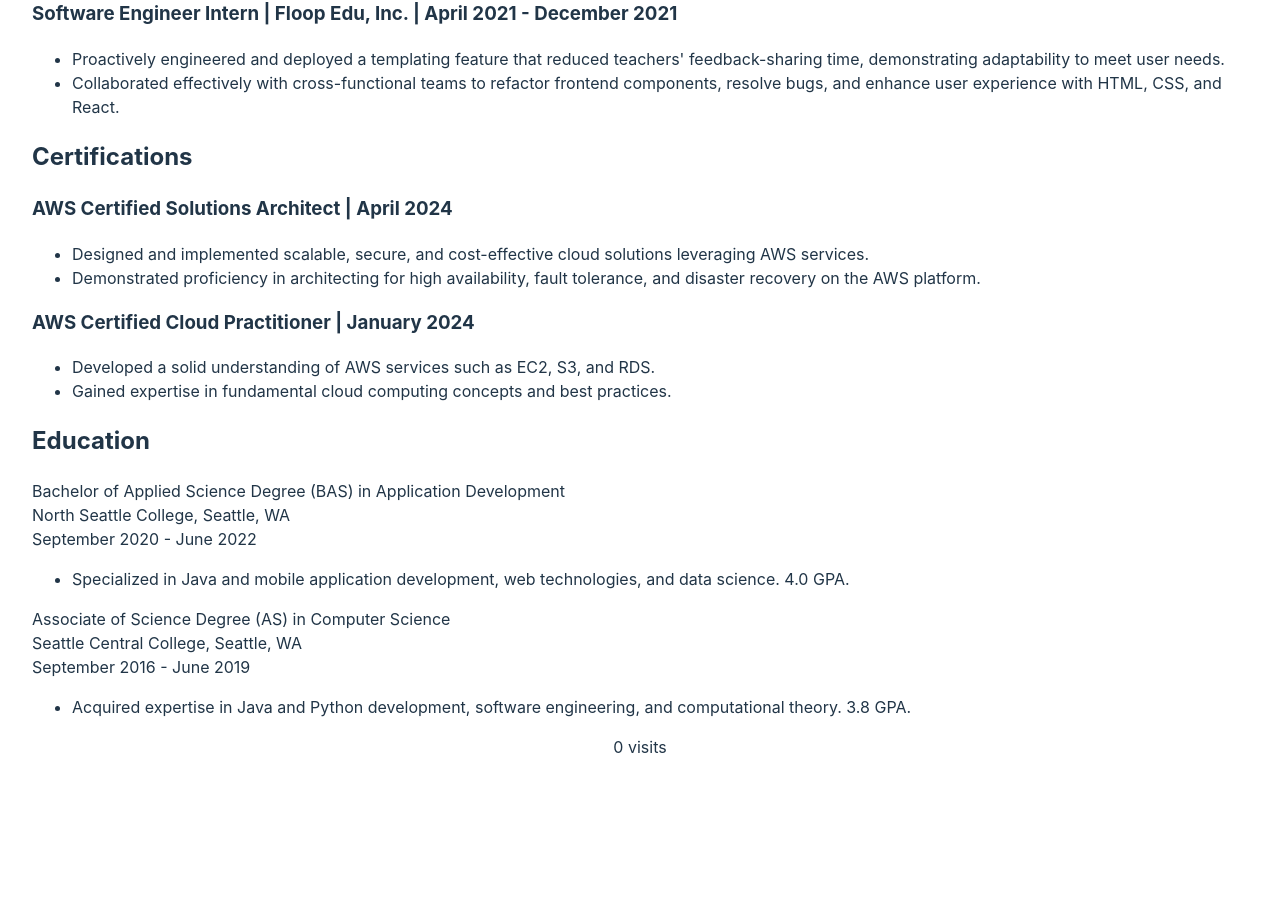
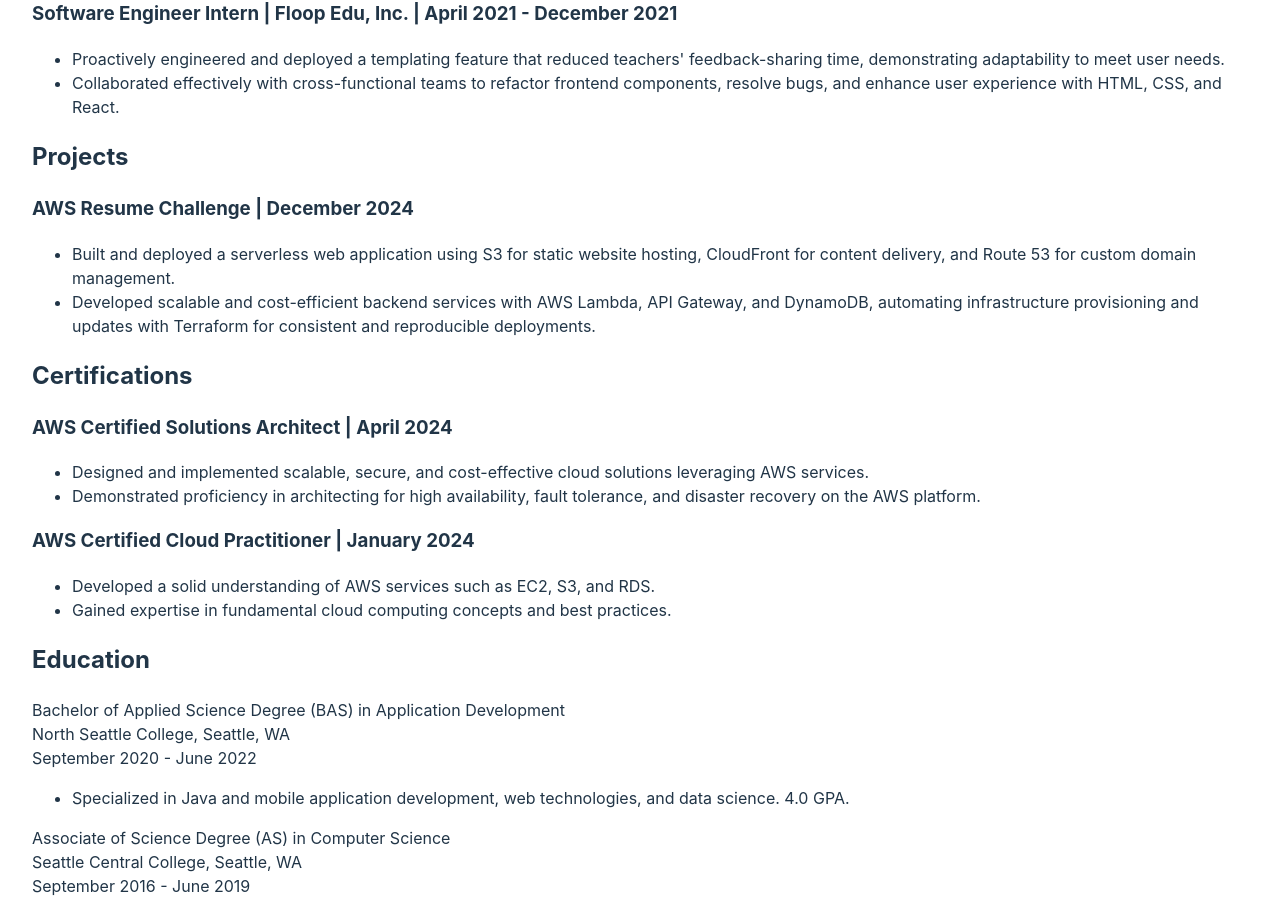
Before and after one commit to peterTorres7/aws-react-resume, a React (Vite) app: page / in a window 1280 px wide. Shown: the part 851-1768 px from the top of the page. Before the commit the page ends 1658 px from the top, so only its background shows below. Built offline with nearby package versions, Linux system fonts and the light colour scheme; no server answers.

Commit message:
added projects section

```diff
--- a/src/App.jsx
+++ b/src/App.jsx
@@ -3,6 +3,7 @@
 import Summary from './components/Summary'
 import Skills from './components/Skills'
 import Experience from './components/Experience'
+import Projects from './components/Projects'
 import Certifications from './components/Certifications'
 import Education from './components/Education'
 import Footer from './components/Footer'
@@ -22,6 +23,9 @@
       <div className='Experience'>
         <Experience />
       </div>
+      <div className='Projects'>
+        <Projects />
+      </div>
       <div className='Certifications'>
         <Certifications />
       </div>
--- /dev/null
+++ b/src/components/Projects.jsx
@@ -0,0 +1,18 @@
+function Projects() {
+    return (
+        <div className="left-align">
+            <h2>Projects</h2>
+            <h3>AWS Resume Challenge | December 2024</h3>
+            <ul>
+                <li>Built and deployed a serverless web application using S3 for static website hosting, CloudFront for content delivery,
+                    and Route 53 for custom domain management.
+                </li>
+                <li>Developed scalable and cost-efficient backend services with AWS Lambda, API Gateway, and DynamoDB,
+                    automating infrastructure provisioning and updates with Terraform for consistent and reproducible deployments.
+                </li>
+            </ul>
+        </div>
+    )
+}
+
+export default Projects;
```
Also changed, not shown: 3 other files (tests, documents, lock files or other folders).
